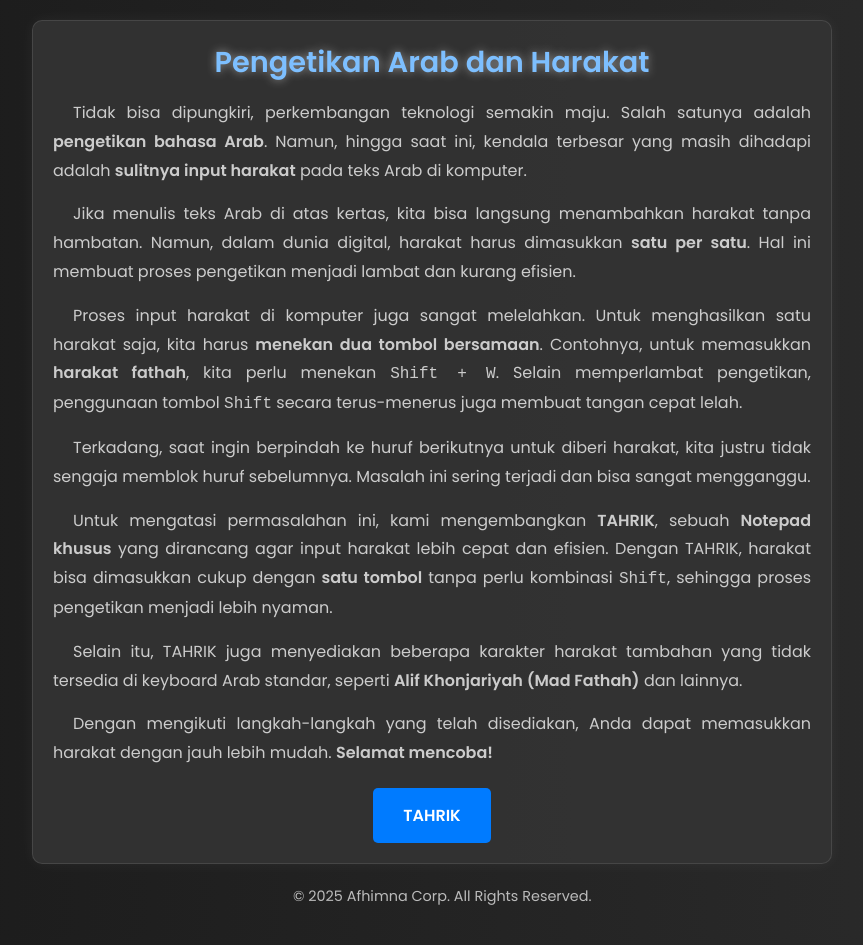
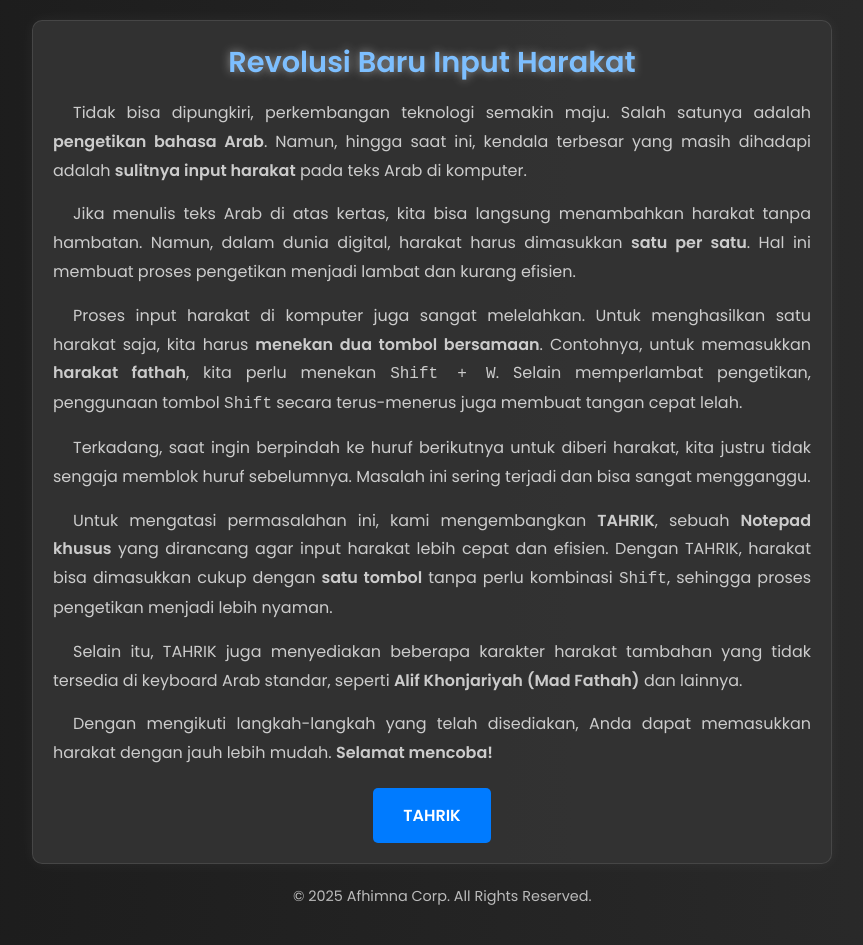
Before and after one commit to afhimna/gt1, a plain HTML site: page index.html in a window 1280 px wide. Shown: the whole page, without its empty margins (208-1071 px from the left). Drawn offline with Linux system fonts and the light colour scheme.

Commit message:
Update index.html

```diff
--- a/index.html
+++ b/index.html
@@ -131,7 +131,7 @@
 </head>
 <body>
     <div class="container">
-        <h1>Pengetikan Arab dan Harakat</h1>
+        <h1>Revolusi Baru Input Harakat</h1>
 
         <p>Tidak bisa dipungkiri, perkembangan teknologi semakin maju. Salah satunya adalah <strong>pengetikan bahasa Arab</strong>. Namun, hingga saat ini, kendala terbesar yang masih dihadapi adalah <strong>sulitnya input harakat</strong> pada teks Arab di komputer.</p>
 
```
